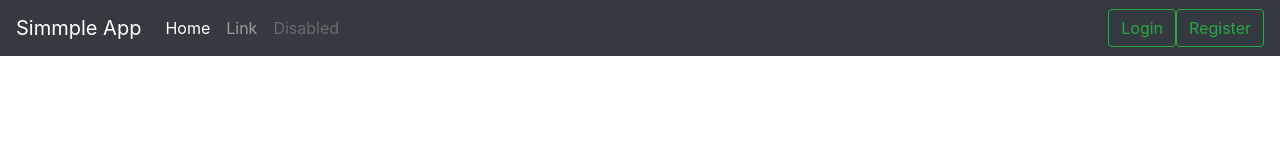
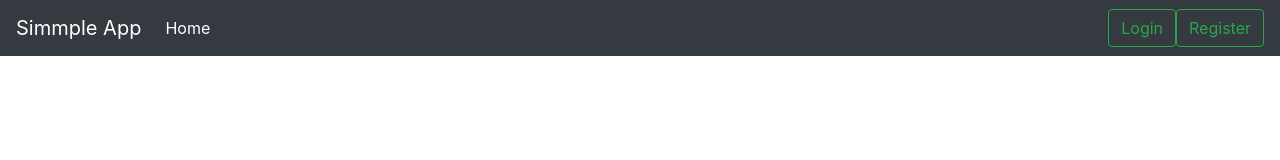
Before and after one commit to anggiriyandi/training-angular-simple-aplikasi, an Angular app: page / in a window 1280 px wide. Shown: the top 160 px of the page. Built offline with nearby package versions, Linux system fonts and the light colour scheme.

Commit message:
routing child

```diff
--- a/src/app/app-routing.module.ts
+++ b/src/app/app-routing.module.ts
@@ -2,14 +2,18 @@ import { NgModule } from '@angular/core';
 import { RouterModule, Routes } from '@angular/router';
 import { LoginComponent } from './shared/login/login.component';
 import { RegisterComponent } from './shared/register/register.component';
+import { GadaiModule } from './gadai/gadai.module';
 
 const routes: Routes = [
   {path: 'login', component: LoginComponent},
-  {path: 'register', component: RegisterComponent}
+  {path: 'register', component: RegisterComponent},
+  {path: 'gadai', redirectTo: '/gadai', pathMatch: 'full'}
 ];
 
 @NgModule({
-  imports: [RouterModule.forRoot(routes)],
+  imports: [
+    RouterModule.forRoot(routes),
+    GadaiModule],
   declarations: [],
   exports: [RouterModule]
 })
--- a/src/app/shared/navbar/navbar.component.html
+++ b/src/app/shared/navbar/navbar.component.html
@@ -8,11 +8,8 @@
       <li class="nav-item active">
         <a class="nav-link" href="#">Home <span class="sr-only">(current)</span></a>
       </li>
-      <li class="nav-item">
-        <a class="nav-link" href="#">Link</a>
-      </li>
-      <li class="nav-item">
-        <a class="nav-link disabled" href="#">Disabled</a>
+      <li *ngIf="auth.isLogin()" class="nav-item">
+        <a class="nav-link" routerLink="/gadai/simulasi">Simulasi Gadai</a>
       </li>
     </ul>
 
```
